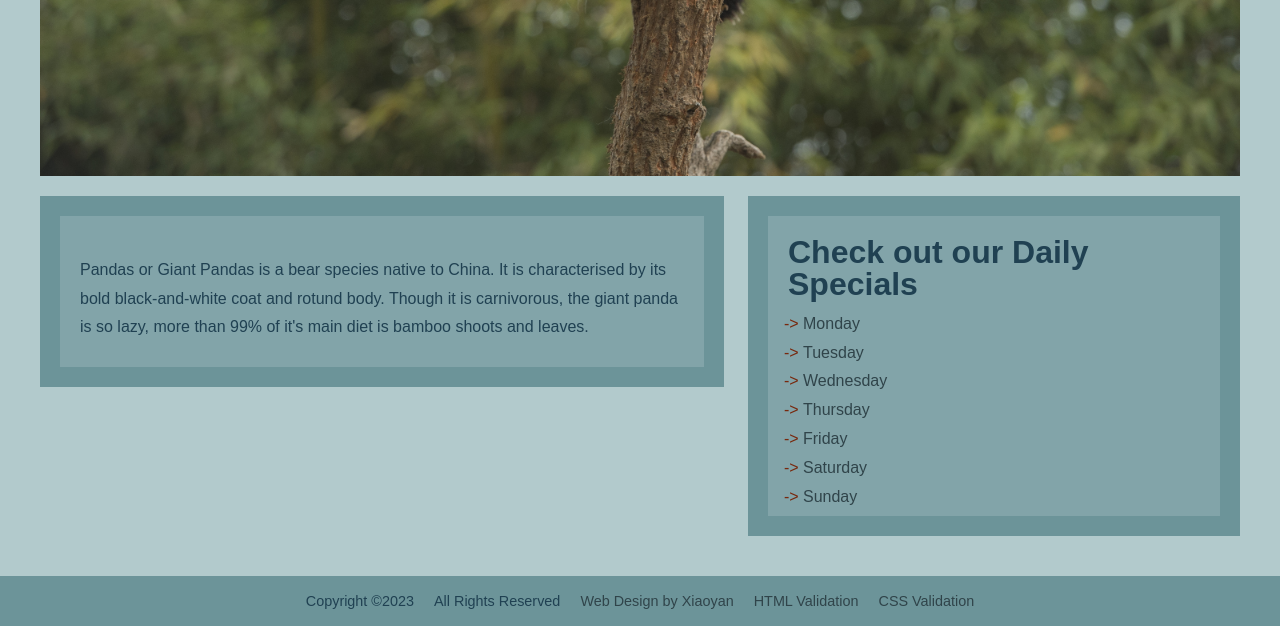
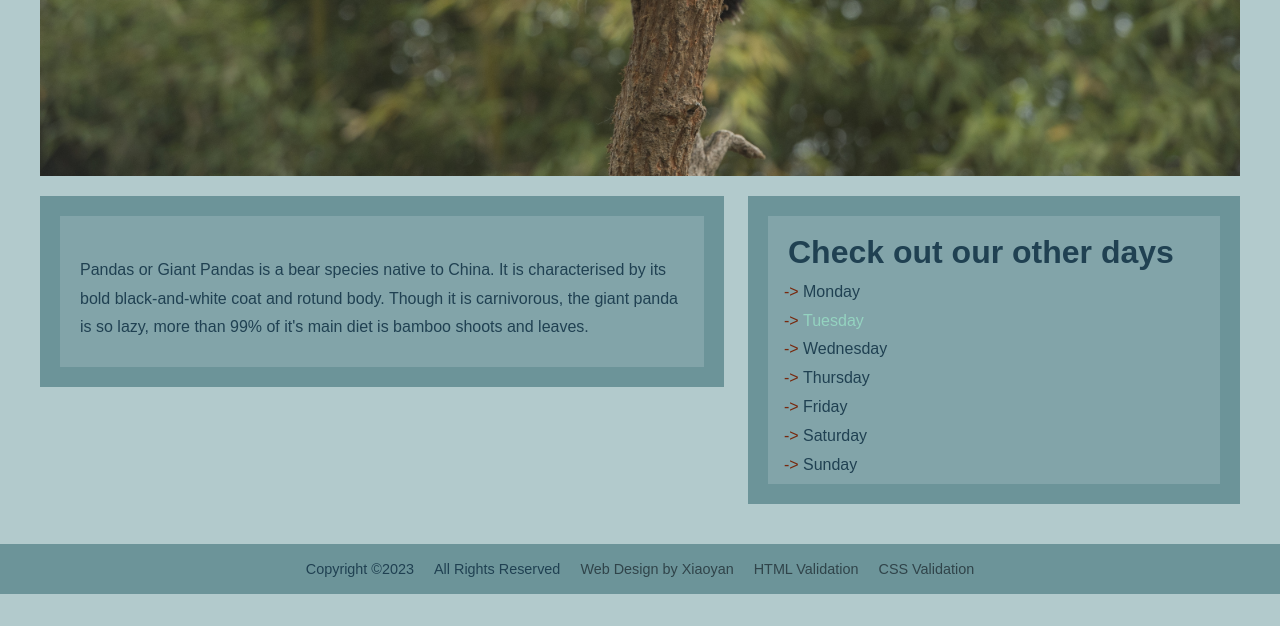
Before and after one commit to cramerk0/it261, a PHP site: page /website/daily.php in a window 1280 px wide. Shown: the part 829-1455 px from the top of the page. After the commit the page ends 1423 px from the top, so only its background shows below. Run offline with PHP 8.4, Linux system fonts and the light colour scheme; some web fonts are replaced.

Commit message:
Add files via upload

```diff
--- a/website/daily.php
+++ b/website/daily.php
@@ -68,6 +68,16 @@ switch($today) {
         break;
 }
 
+$nav = [
+    'daily.php?today=Monday' => 'Monday',
+    'daily.php?today=Tuesday' => 'Tuesday',
+    'daily.php?today=Wednesday' => 'Wednesday',
+    'daily.php?today=Thursday' => 'Thursday',
+    'daily.php?today=Friday' => 'Friday',
+    'daily.php?today=Saturday' => 'Saturday',
+    'daily.php?today=Sunday' => 'Sunday'
+];
+
 ?>
 
 <body>
@@ -88,16 +98,19 @@ switch($today) {
 
         <aside>
             <div id="other-stuff">
-                <h2>Check out our Daily Specials</h2>
+                <h2>Check out our other days</h2>
                     <ul class="list">
-                        <li><a href="daily.php?today=Monday">Monday</a></li>
-                        <li><a href="daily.php?today=Tuesday">Tuesday</a></li>
-                        <li><a href="daily.php?today=Wednesday">Wednesday</a></li>
-                        <li><a href="daily.php?today=Thursday">Thursday</a></li>
-                        <li><a href="daily.php?today=Friday">Friday</a></li>
-                        <li><a href="daily.php?today=Saturday">Saturday</a></li>
-                        <li><a href="daily.php?today=Sunday">Sunday</a></li>
-                    </ul>
+                    <?php
+                        foreach($nav as $key => $value) {
+                            if($today == $value) {
+                                echo '<li><a style="color: #94D3C0"; href="'.$key.'">'.$value.'</a></li>';
+                            }
+                            else {
+                                echo '<li><a style="color: #204152"; href="'.$key.'">'.$value.'</a></li>';
+                            }
+                        }
+                    ?>
+            </ul>
                 <!-- end other-stuff -->
             </div>
         </aside>
```
